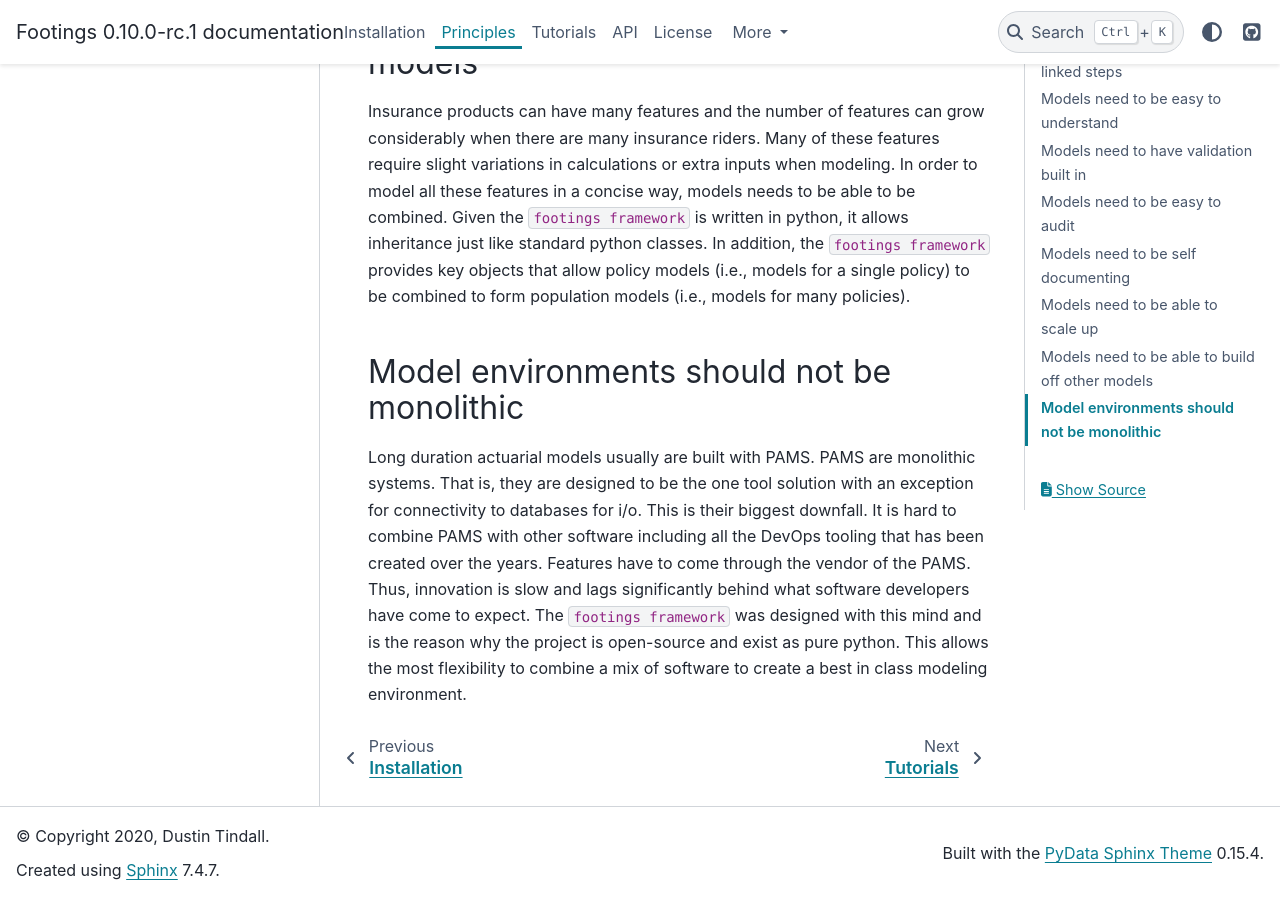
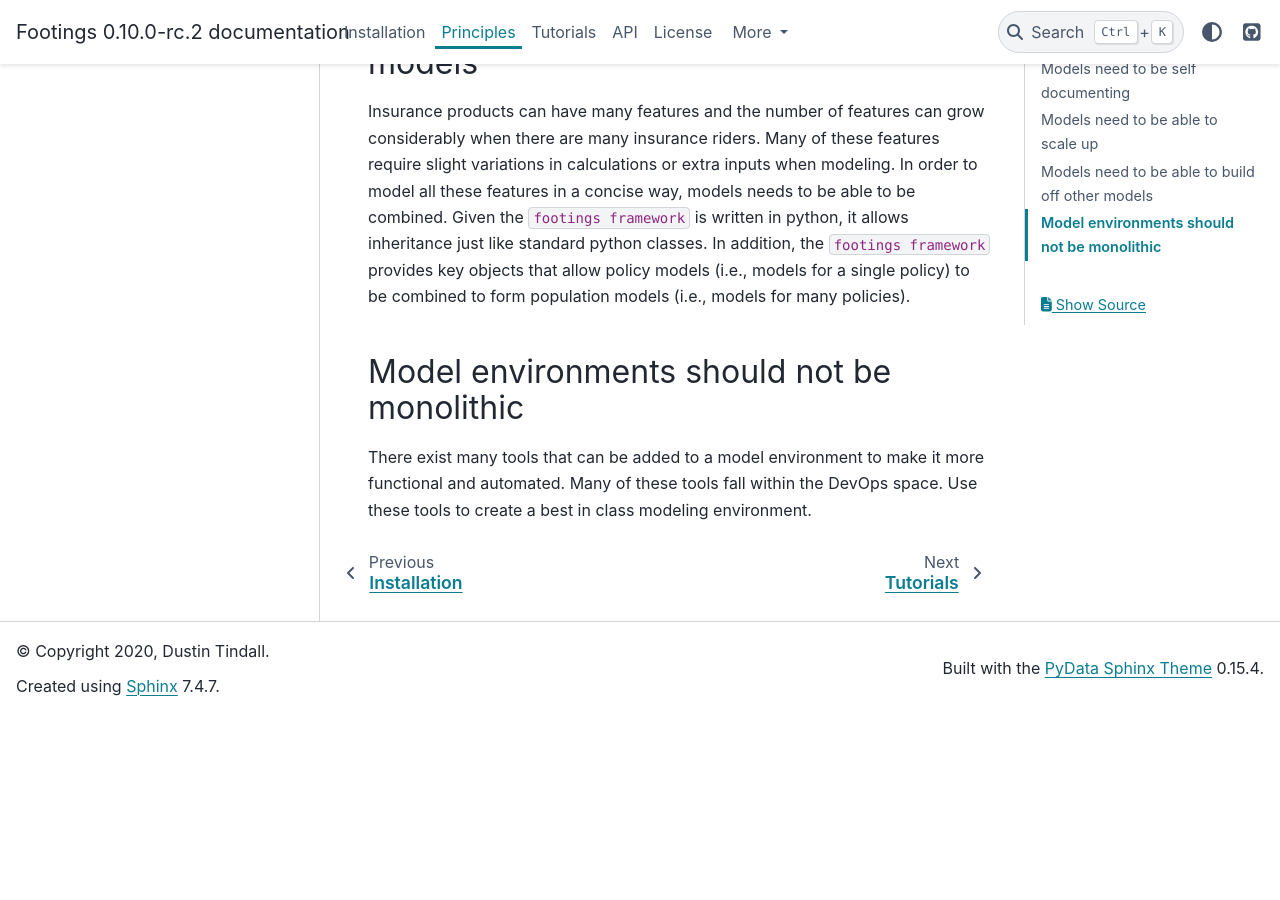
Before and after one commit to footings/footings, a Sphinx documentation site: the page built from docs/principles.md, in a window 1280 px wide and 900 px high, scrolled down 2404 px. Built offline with Sphinx 7.4.7 and the PyData theme 0.15.4, drawn with Linux system fonts in a browser that asks for light colours; the version number is read from the project's files by our own code; after the commit the page ends 3119 px from its top, so only the background shows below that.

Commit message:
Updated poetry lock file and bumped relase.

```diff
--- a/docs/principles.md
+++ b/docs/principles.md
@@ -42,4 +42,4 @@ Insurance products can have many features and the number of features can grow co
 
 ## Model environments should not be monolithic
 
-Long duration actuarial models usually are built with PAMS. PAMS are monolithic systems. That is, they are designed to be the one tool solution with an exception for connectivity to databases for i/o. This is their biggest downfall. It is hard to combine PAMS with other software including all the DevOps tooling that has been created over the years. Features have to come through the vendor of the PAMS. Thus, innovation is slow and lags significantly behind what software developers have come to expect. The `footings framework` was designed with this mind and is the reason why the project is open-source and exist as pure python. This allows the most flexibility to combine a mix of software to create a best in class modeling environment.
+There exist many tools that can be added to a model environment to make it more functional and automated. Many of these tools fall within the DevOps space. Use these tools to create a best in class modeling environment.
--- a/pyproject.toml
+++ b/pyproject.toml
@@ -3,7 +3,7 @@ name = "footings"
 packages = [
     { include = "footings", from = "src" }
 ]
-version = "0.10.0-rc.1"
+version = "0.10.0-rc.2"
 description = "A model building library"
 authors = ["Dustin Tindall <dustin.tindall@gmail.com>"]
 license = "BSD 3-Clause License"
```
Also changed, not shown: 1 other file.
